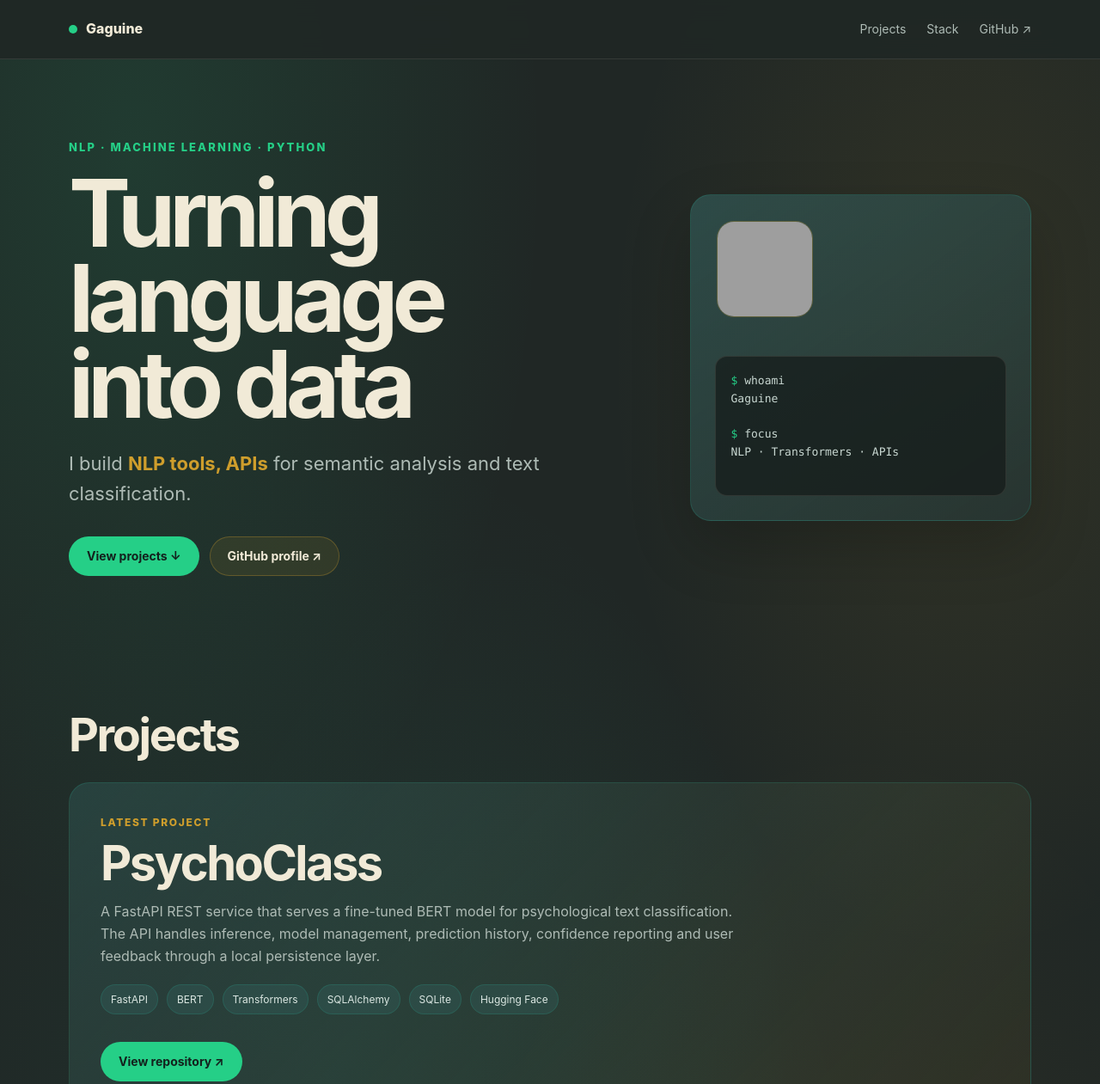
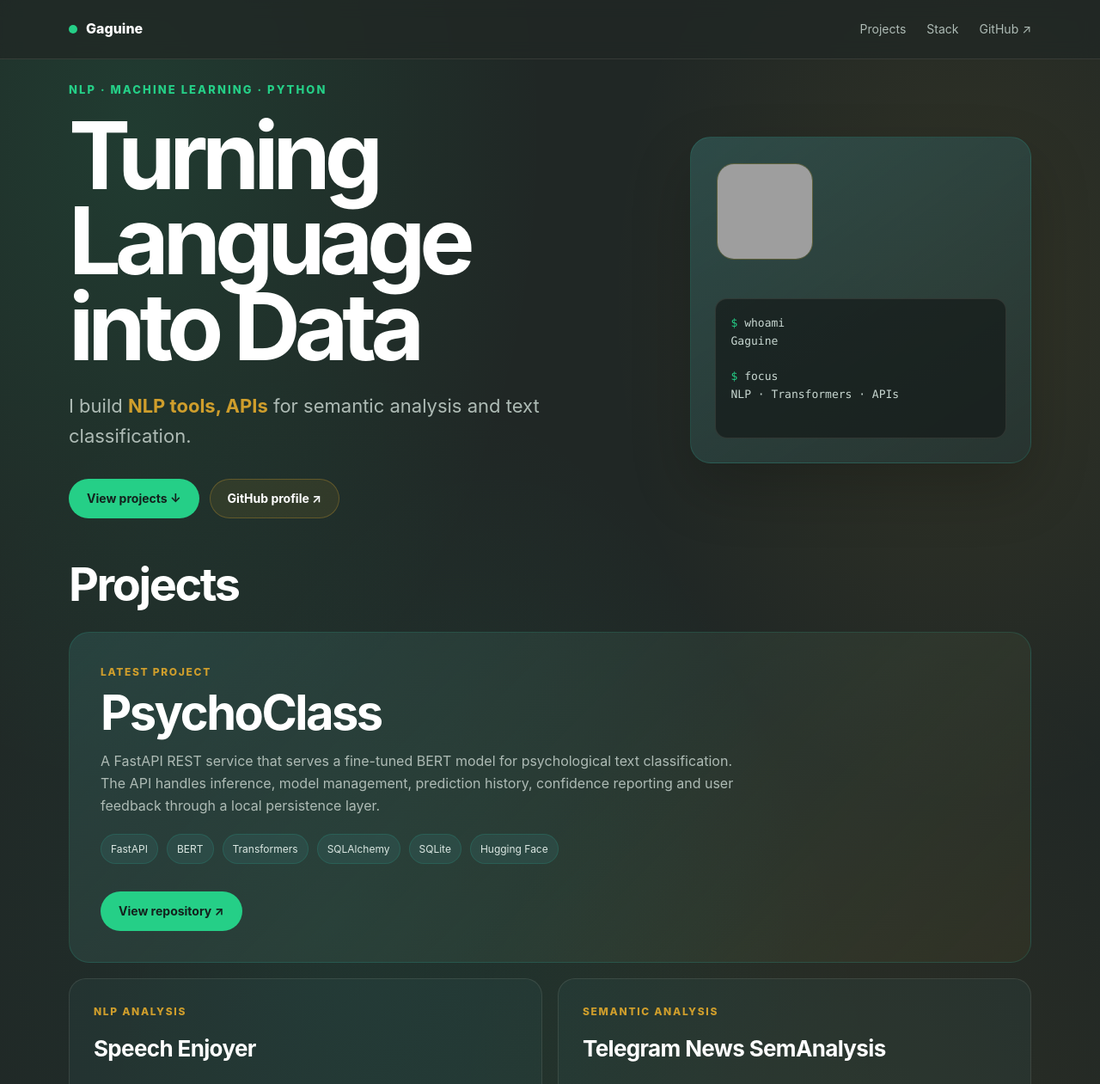
Before and after one commit to Gaguine/gaguine.github.io, a plain HTML site: page index.html in a window 1280 px wide. Shown: the top 1261 px of the page at 86% size. Drawn offline with Linux system fonts and the light colour scheme; grey boxes are pictures that could not be loaded.

Commit message:
fixed padding and dividers

```diff
--- a/index.html
+++ b/index.html
@@ -29,7 +29,7 @@
     <div class="wrap hero">
       <div>
         <div class="eyebrow">NLP · Machine Learning · Python</div>
-        <h1>Turning language <br>into data</h1>
+        <h1>Turning Language <br>into Data</h1>
         <p class="hero-copy">
           I build <strong>NLP tools, APIs</strong> for semantic analysis and text classification.
         </p>
--- a/style.css
+++ b/style.css
@@ -1,8 +1,9 @@
 :root {
   --bg: #202725;
+  /* panel isn't used as much in this current version */
   --panel: #2b3936;
 
-  --text: #f1ead7;
+  --text: #ffffff;
   --muted: #aebbb5;
 
   --teal: #25cf87;
@@ -97,8 +98,8 @@ nav {
   top: 0;
   z-index: 10;
 
-  background: rgba(32, 39, 37, 0.9);
-  backdrop-filter: blur(12px);
+  background: rgba(32, 39, 37, 0.75);
+  backdrop-filter: blur(10px);
 
   border-bottom: 1px solid var(--line);
 }
@@ -146,7 +147,6 @@ nav {
    ========================= */
 
 .hero {
-  min-height: 78vh;
 
   display: grid;
   grid-template-columns: 1.25fr 0.75fr;
@@ -154,7 +154,7 @@ nav {
 
   gap: 60px;
 
-  padding: 92px 0 72px;
+  padding: 25px 0 25px;
 }
 
 .eyebrow {
@@ -325,7 +325,7 @@ h1 {
    ========================= */
 
 section {
-  padding: 86px 0;
+  padding: 25px 0;
 }
 
 .section-head {
@@ -511,7 +511,6 @@ section {
   padding: 38px 0;
 
   border-top: 1px solid var(--line);
-  border-bottom: 1px solid var(--line);
 }
 
 .skills-label {
```
